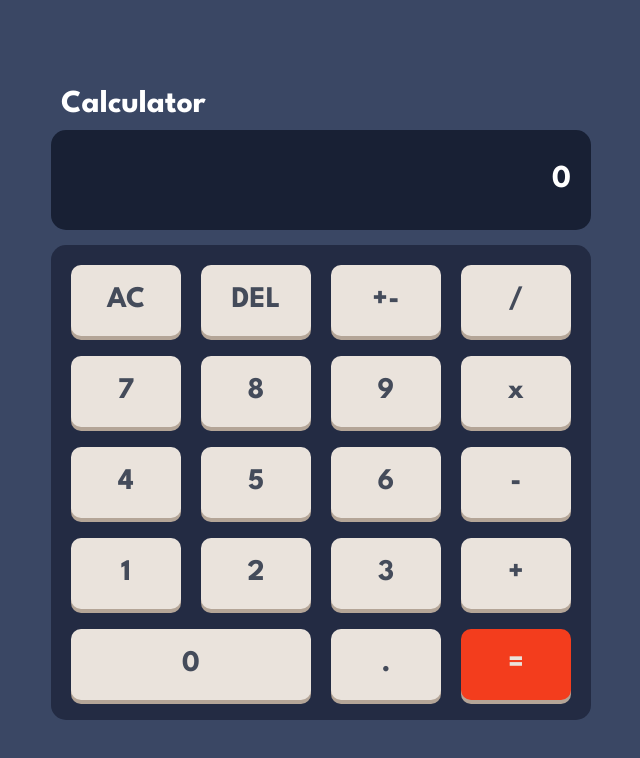
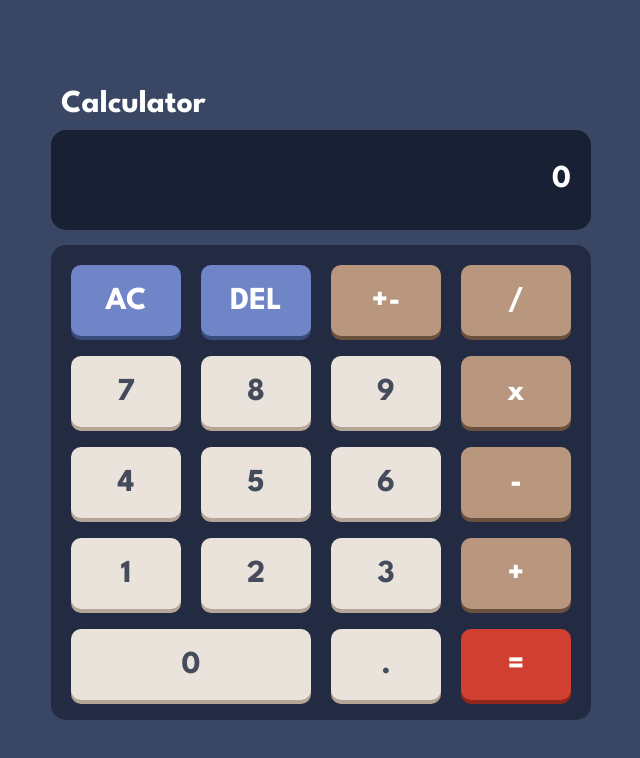
Before and after one commit to billwonggg/calculator-app, a React (Create React App) app: page / in a window 1280 px wide. Shown: the top 758 px of the page, without its empty margins (339-979 px from the left). Built offline with nearby package versions, Linux system fonts and the light colour scheme.

Commit message:
added global css styles

```diff
--- a/src/App.tsx
+++ b/src/App.tsx
@@ -58,7 +58,6 @@ const App = () => {
     `sign: ${data.sign}\nfirst: ${data.first}\nsecond: ${data.second}\n`
   );
   return (
-    <div className="App">
     <Calculator>
       <Header />
       <Screen value={data.second === "0" ? data.first : data.second} />
@@ -75,7 +74,6 @@ const App = () => {
         })}
       </ButtonBox>
     </Calculator>
-    </div>
   );
 };
 
--- a/src/data/KeyPad.tsx
+++ b/src/data/KeyPad.tsx
@@ -5,23 +5,23 @@ export interface Key {
 }
 
 export const KeyPad: Key[] = [
-  { type: "reset", value: "AC", className: "" },
-  { type: "delete", value: "DEL", className: "" },
-  { type: "invert", value: "+-", className: "" },
-  { type: "operation", value: "/", className: "" },
-  { type: "number", value: "7", className: "" },
-  { type: "number", value: "8", className: "" },
-  { type: "number", value: "9", className: "" },
-  { type: "operation", value: "x", className: "" },
-  { type: "number", value: "4", className: "" },
-  { type: "number", value: "5", className: "" },
-  { type: "number", value: "6", className: "" },
-  { type: "operation", value: "-", className: "" },
-  { type: "number", value: "1", className: "" },
-  { type: "number", value: "2", className: "" },
-  { type: "number", value: "3", className: "" },
-  { type: "operation", value: "+", className: "" },
-  { type: "number", value: "0", className: "zero" },
-  { type: "number", value: ".", className: "" },
+  { type: "reset", value: "AC", className: "delete" },
+  { type: "delete", value: "DEL", className: "delete" },
+  { type: "invert", value: "+-", className: "operation" },
+  { type: "operation", value: "/", className: "operation" },
+  { type: "number", value: "7", className: "number" },
+  { type: "number", value: "8", className: "number" },
+  { type: "number", value: "9", className: "number" },
+  { type: "operation", value: "x", className: "operation" },
+  { type: "number", value: "4", className: "number" },
+  { type: "number", value: "5", className: "number" },
+  { type: "number", value: "6", className: "number" },
+  { type: "operation", value: "-", className: "operation" },
+  { type: "number", value: "1", className: "number" },
+  { type: "number", value: "2", className: "number" },
+  { type: "number", value: "3", className: "number" },
+  { type: "operation", value: "+", className: "operation" },
+  { type: "number", value: "0", className: "big number" },
+  { type: "number", value: ".", className: "number" },
   { type: "equal", value: "=", className: "equal" },
 ];
--- a/src/style/button.css
+++ b/src/style/button.css
@@ -1,29 +1,62 @@
 button {
   border: none;
-  background-color: hsl(30, 25%, 89%);
-  box-shadow: 0 4px 0 0 hsl(28, 16%, 65%);
-  color: hsl(221, 14%, 31%);
+  display: grid;
+  place-items: center;
+  padding-top: 4px;
   font-family: "League Spartan", sans-serif;
-  font-size: 30px;
+  font-size: 32px;
   font-weight: bold;
+  border-radius: 10px;
   cursor: pointer;
-  border-radius: 10px;
   outline: none;
+  transition: box-shadow 90ms ease, transform 90ms ease;
 }
 
-button:hover {
-  background-color: rgb(226, 181, 65);
+.button:active {
+  transform: translateY(4px);
+  box-shadow: none;
 }
 
-.zero {
-  grid-column: 1 / 3;
+.number {
+  color: var(--color-font-button-number);
+  background-color: var(--color-button-number);
+  box-shadow: 0 4px 0 0 var(--color-shadow-button-number);
+}
+
+.number:hover {
+  background-color: var(--color-button-number-hover);
+}
+
+.operation {
+  color: var(--color-font-button-operation);
+  background-color: var(--color-button-operation);
+  box-shadow: 0 4px 0 0 var(--color-shadow-button-operation);
+}
+
+.operation:hover {
+  background-color: var(--color-button-operation-hover);
+}
+
+.delete {
+  color: var(--color-font-button-del);
+  background-color: var(--color-button-del);
+  box-shadow: 0 4px 0 0 var(--color-shadow-button-del);
+}
+
+.delete:hover {
+  background-color: var(--color-button-del-hover);
+}
+
+.big {
+  grid-column: span 2;
 }
 
 .equal {
-  background-color: rgb(243, 61, 29);
-  color: hsl(30, 25%, 89%);
+  color: var(--color-font-button-result);
+  background-color: var(--color-button-result);
+  box-shadow: 0 4px 0 0 var(--color-shadow-button-result);
 }
 
 .equal:hover {
-  background-color: rgb(228, 39, 15);
+  background-color: var(--color-button-result-hover);
 }
--- a/src/style/components.css
+++ b/src/style/components.css
@@ -1,13 +1,3 @@
-.App {
-  text-align: center;
-  background-color: hsl(222, 26%, 31%);
-  display: flex;
-  flex-direction: column;
-  justify-content: center;
-  align-items: center;
-  padding: 0px 20px;
-}
-
 .header {
   height: 50px;
   width: 100%;
@@ -31,12 +21,12 @@
   width: 100%;
   margin-bottom: 15px;
   padding: 0px 20px;
-  background-color: hsl(224, 36%, 15%);
+  background-color: var(--color-screen);
   border-radius: 15px;
   display: flex;
   align-items: center;
   justify-content: flex-end;
-  color: white;
+  color: var(--color-value);
   box-sizing: border-box;
 }
 
@@ -47,8 +37,8 @@
   grid-template-columns: repeat(4, 1fr);
   grid-template-rows: repeat(5, 1fr);
   grid-gap: 20px;
-  background-color: hsl(224, 32%, 20%);
-  padding: 20px;
+  background-color: var(--color-keypad);
+  padding: var(--white-space);
   border-radius: 15px;
   box-sizing: border-box;
 }
--- a/src/style/global.css
+++ b/src/style/global.css
@@ -9,16 +9,24 @@
   --color-screen: hsl(224, 36%, 15%);
   --color-value: #ffffff;
   --color-keypad: hsl(224, 32%, 20%);
+
   --color-button-number: hsl(30, 25%, 89%);
+  --color-button-number-hover: hsl(43, 80%, 69%);
   --color-shadow-button-number: hsl(28, 16%, 65%);
   --color-font-button-number: hsl(221, 14%, 31%);
-  --color-button-del: hsl(225, 21%, 49%);
-  --color-shadow-button-del: hsl(224, 28%, 35%);
+
+  --color-button-del: hsl(225, 45%, 61%);
+  --color-button-del-hover: hsl(225, 82%, 61%);
+  --color-shadow-button-del: hsl(222, 38%, 35%);
   --color-font-button-del: #ffffff;
-  --color-button-reset: hsl(225, 21%, 49%);
-  --color-shadow-button-reset: hsl(224, 28%, 35%);
-  --color-font-button-reset: #ffffff;
+
+  --color-button-operation: hsl(25, 30%, 61%);
+  --color-button-operation-hover: hsl(25, 56%, 54%);
+  --color-shadow-button-operation: hsl(24, 27%, 33%);
+  --color-font-button-operation: #ffffff;
+
   --color-button-result: hsl(6, 63%, 50%);
+  --color-button-result-hover: hsl(6, 91%, 54%);
   --color-shadow-button-result: hsl(6, 70%, 34%);
   --color-font-button-result: #ffffff;
 }
@@ -34,15 +42,15 @@
   --color-screen: hsl(267, 77%, 12%);
   --color-value: hsl(52, 100%, 62%);
   --color-keypad: hsl(269, 76%, 11%);
+
   --color-button-number: hsl(269, 50%, 20%);
   --color-shadow-button-number: #752893;
   --color-font-button-number: hsl(52, 100%, 62%);
+
   --color-button-del: hsl(281, 89%, 26%);
   --color-shadow-button-del: hsl(285, 91%, 52%);
   --color-font-button-del: #ffffff;
-  --color-button-reset: hsl(281, 89%, 26%);
-  --color-shadow-button-reset: hsl(285, 91%, 52%);
-  --color-font-button-reset: #ffffff;
+
   --color-button-result: hsl(176, 100%, 44%);
   --color-shadow-button-result: hsl(177, 92%, 70%);
   --color-font-button-result: hsl(40, 6%, 21%);
@@ -59,15 +67,15 @@
   --color-screen: hsl(0, 0%, 93%);
   --color-value: #000000;
   --color-keypad: hsl(0, 7%, 81%);
+
   --color-button-number: hsl(45, 7%, 89%);
   --color-shadow-button-number: hsl(35, 11%, 61%);
   --color-font-button-number: hsl(60, 10%, 19%);
+
   --color-button-del: hsl(185, 42%, 37%);
   --color-shadow-button-del: hsl(185, 58%, 25%);
   --color-font-button-del: #ffffff;
-  --color-button-reset: hsl(185, 42%, 37%);
-  --color-shadow-button-reset: hsl(185, 58%, 25%);
-  --color-font-button-reset: #ffffff;
+
   --color-button-result: hsl(25, 98%, 40%);
   --color-shadow-button-result: hsl(25, 99%, 27%);
   --color-font-button-result: #ffffff;
```
Lines whose indentation alone changed are shown as unchanged.
